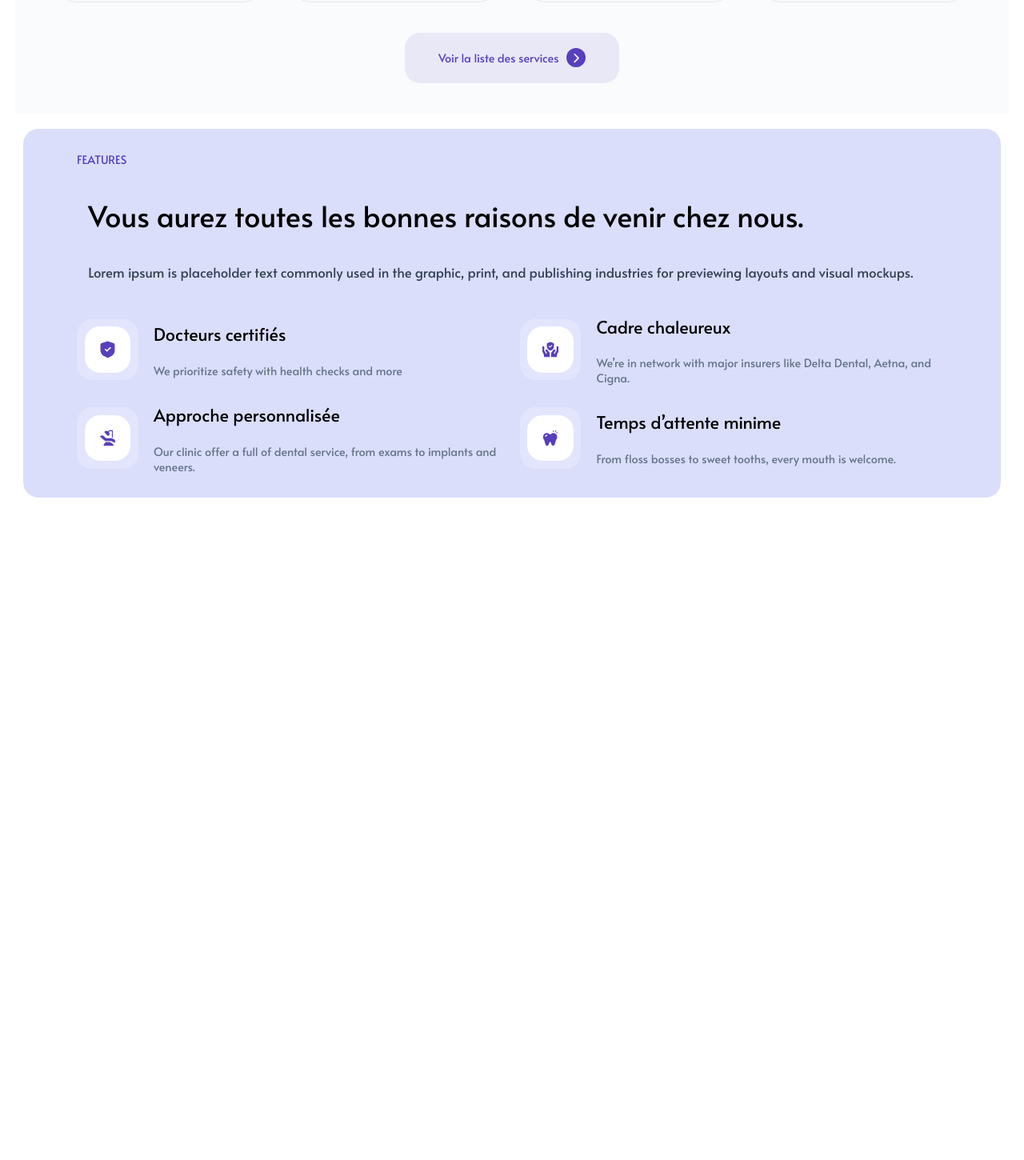
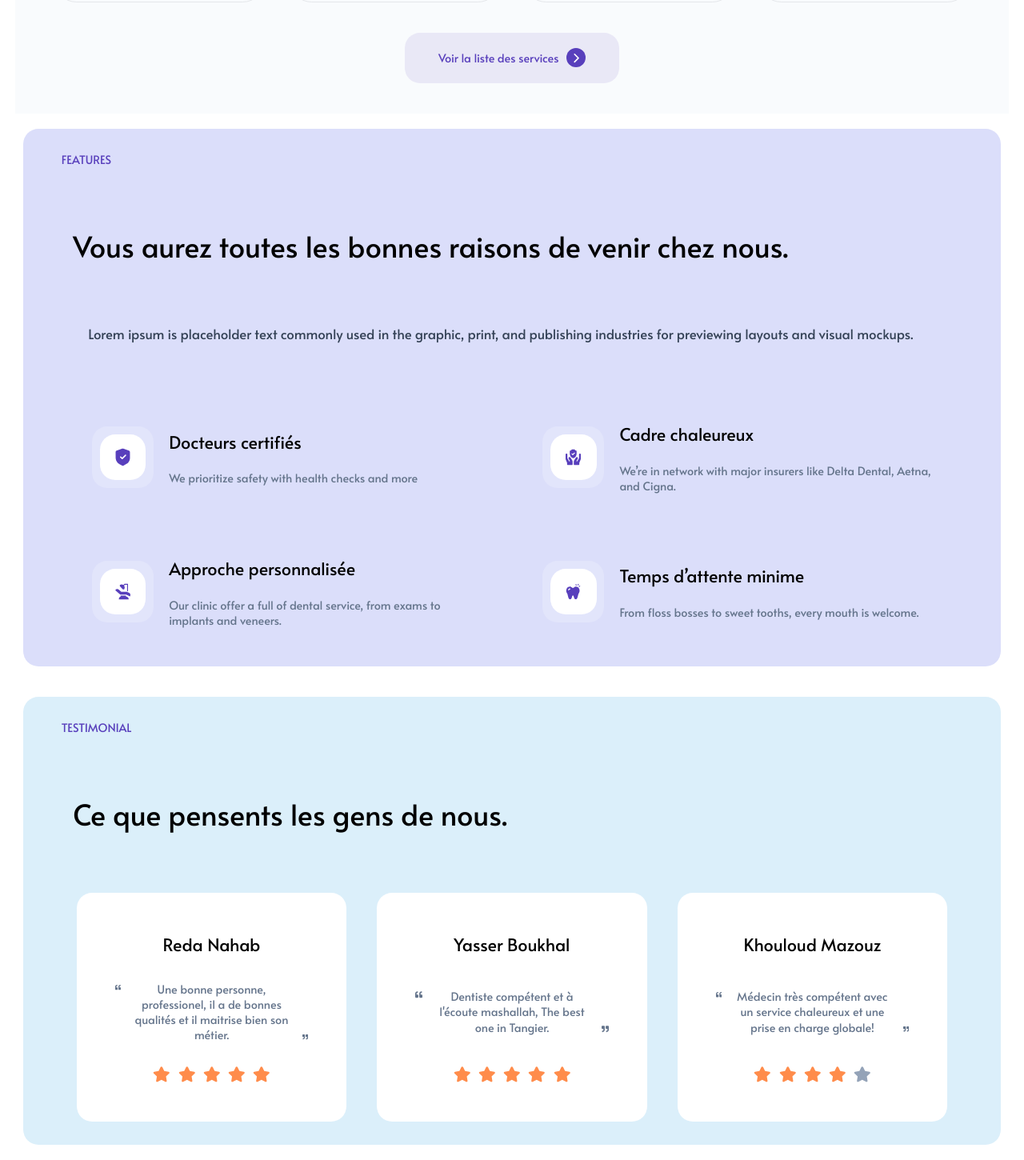
Before and after one commit to wbLoki/dentaire, a Next.js app: page / in a window 1280 px wide. Shown: the part 2081-3531 px from the top of the page at 80% size. Before the commit the page ends 2722 px from the top, so only its background shows below. Built offline with nearby package versions, Linux system fonts and the light colour scheme.

Commit message:
add reviews section

```diff
--- a/components/index/Features.tsx
+++ b/components/index/Features.tsx
@@ -20,15 +20,15 @@ type feature = {
 
 function Features({}: Props) {
   return (
-    <div className='flex flex-col bg-mauve rounded-2xl p-4 pl-0 md:p-6 lg:px-14 text-xs gap-8'>
-        <span className='uppercase text-purple text-xs'>features</span>
-        <h2 className='text-3xl pl-3'>Vous aurez toutes les bonnes raisons de venir chez nous.</h2>
+    <div className='flex flex-col bg-mauve rounded-2xl p-4 md:p-6 lg:px-14 text-xs gap-8 lg:gap-16'>
+        <span className='uppercase text-purple text-xs -ml-4'>features</span>
+        <h2 className='text-3xl pl-3 -ml-4'>Vous aurez toutes les bonnes raisons de venir chez nous.</h2>
         <p className='text-sm text-slate-700 pl-3'>
             Lorem ipsum is placeholder text commonly used in the graphic,
             print, and publishing industries for
             previewing layouts and visual mockups.
         </p>
-        <div className='grid md:grid-cols-2 gap-4'>
+        <div className='grid md:grid-cols-2 gap-4 lg:gap-16 lg:p-4'>
             {features.map((feature:feature, index:number) => (
                 <div key={index} className="flex items-center gap-4">
                     <div className='flex bg-white/20 p-2 rounded-2xl aspect-square h-16'>
--- a/components/index/Reviews.tsx
+++ b/components/index/Reviews.tsx
@@ -1,15 +1,36 @@
 import React from 'react'
+import { FaStar, FaQuoteLeft, FaQuoteRight } from 'react-icons/fa';
 
 const testim = [
-    {name: 'Reda Nahab', text: 'Je recommande vivement Dr Majd Zade, une bonne personne, professionel, il a de bonnes qualités et il maitrise bien son métier.', rating: 5},
-    {name: 'Reda Nahab', text: 'Je recommande vivement Dr Majd Zade, une bonne personne, professionel, il a de bonnes qualités et il maitrise bien son métier.', rating: 5},
-    {name: 'Reda Nahab', text: 'Je recommande vivement Dr Majd Zade, une bonne personne, professionel, il a de bonnes qualités et il maitrise bien son métier.', rating: 5},
+    {name: 'Reda Nahab', text: 'Une bonne personne, professionel, il a de bonnes qualités et il maitrise bien son métier.', rating: 5},
+    {name: 'Yasser Boukhal', text: `Dentiste compétent et à l'écoute mashallah, The best one in Tangier.`, rating: 5},
+    {name: 'Khouloud Mazouz', text: 'Médecin très compétent avec un service chaleureux et une prise en charge globale!', rating: 4},
 ];
 type Props = {}
+type Testimonial = {name: string, text: string, rating: number}
 
 function Reviews({}: Props) {
   return (
-    <div></div>
+    <div className='flex flex-col bg-blue rounded-2xl p-4 md:p-6 lg:px-14 text-xs gap-8 lg:gap-16'>
+      <span className='uppercase text-purple text-xs -ml-4'>testimonial</span>
+      <h2 className='text-3xl pl-3 -ml-4'>Ce que pensents les gens de nous.</h2>
+      <div className='grid grid-cols-1 lg:grid-cols-2 xl:grid-cols-3 gap-8 mx-auto'>
+        {testim.map((e:Testimonial, i:number) => (
+          <div className='p-10 bg-white flex flex-col justify-between rounded-2xl text-center gap-6 items-center' key={i}>
+            <span className='text-lg'>{e.name}</span>
+            <div className='text-slate-500 flex gap-2'>
+              <FaQuoteLeft className='self-start w-4'/>
+              <p>{e.text}</p>
+              <FaQuoteRight className='self-end w-4'/>
+            </div>
+            <div className='grid grid-cols-5 gap-2'>
+              {[...Array(e.rating)].map((e, i) => <FaStar key={i} className="text-lg text-orange"/>)}
+              {[...Array(5-e.rating)].map((e, i) => <FaStar key={i} className="text-lg text-slate-400"/>)}
+            </div>
+          </div>
+        ))}
+      </div>
+    </div>
   )
 }
 
--- a/components/index/Services.tsx
+++ b/components/index/Services.tsx
@@ -49,7 +49,8 @@ function Services({}: Props) {
             </div>
         </div>
         <div>
-            <span className='bg-rose text-peach sr-only'></span>
+            <span className='bg-rose sr-only'></span>
+            <span className='bg-peach sr-only'></span>
         </div>
     </>
   )
--- a/pages/index.tsx
+++ b/pages/index.tsx
@@ -4,8 +4,10 @@ import { Inter } from 'next/font/google'
 import styles from '@/styles/Home.module.css'
 import Header from '@/components/Header'
 import Hero from '@/components/index/Hero'
+
 import Services from '@/components/index/Services'
 import Features from '@/components/index/Features'
+import Reviews from '@/components/index/Reviews'
 
 const inter = Inter({ subsets: ['latin'] })
 
@@ -30,6 +32,9 @@ export default function Home() {
         <section id="features" className='bg-mauve md:bg-transparent'>
           <Features />
         </section>
+        <section id="reviews" className='bg-blue md:bg-transparent'>
+          <Reviews />
+        </section>
       </main>
     </>
   )
--- a/tailwind.config.js
+++ b/tailwind.config.js
@@ -16,6 +16,7 @@ module.exports = {
         mauve: "#DBDEFA",
         rose: "#F6DBFA",
         peach: "#FADBE2",
+        orange: "#FF8C4B",
       },
       backgroundImage: {
         "hero-image": "url('../media/hero.jpg')",
```
